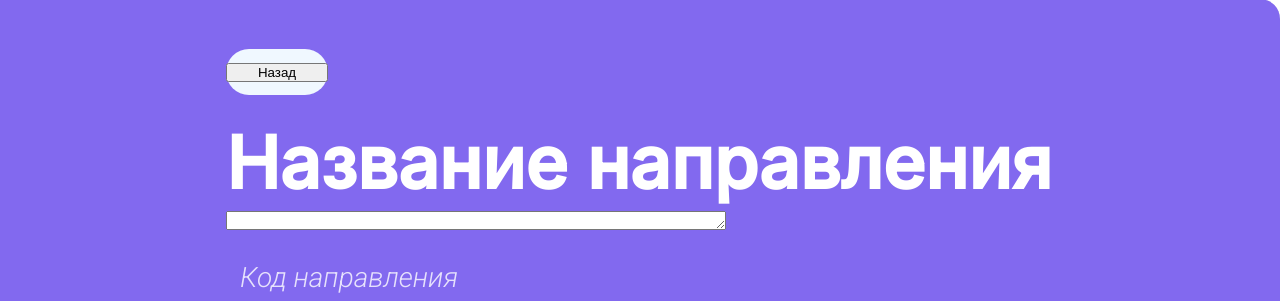
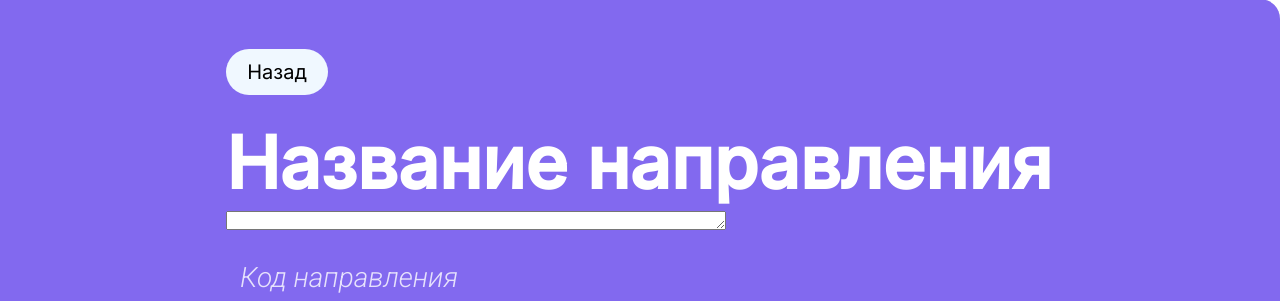
Before and after one commit to ICFA/Campus-by-Flairest, a Django app: page /speccreate/ in a window 1280 px wide. Shown: the part 109-410 px from the top of the page. Run offline with Django 5.2, Linux system fonts and the light colour scheme; parts of the project's set-up code (start-up, migrations or seed data) failed here and were passed over; some libraries are stand-ins or nearby versions.

Commit message:
Внешний вид кнопок

```diff
--- a/Flairest_team_campus_project/flairest_campus/static/flairest_campus/css/direction-style.css
+++ b/Flairest_team_campus_project/flairest_campus/static/flairest_campus/css/direction-style.css
@@ -14,7 +14,7 @@ body {
     width: 102px;
     height: 46px;
     border-radius: 56px;
-    background-color: aliceblue;
+    background-color: rgba(255, 255, 255, 0);
 }
 
 #back a {
--- a/Flairest_team_campus_project/flairest_campus/static/flairest_campus/css/index-style.css
+++ b/Flairest_team_campus_project/flairest_campus/static/flairest_campus/css/index-style.css
@@ -123,6 +123,7 @@ body {
     overflow-y: scroll;
     max-height: 780px;
     padding-bottom: 0px;
+    margin-top: 20px;
 }
 
 .univ-container {
--- a/Flairest_team_campus_project/flairest_campus/static/flairest_campus/css/nav.css
+++ b/Flairest_team_campus_project/flairest_campus/static/flairest_campus/css/nav.css
@@ -179,3 +179,21 @@
         display: none;
     }
 }
+
+input[type=button] {
+    cursor: pointer;
+    background-color: #f0f8ff;
+    border: 0;
+    height: 46px;
+    border-radius: 56px;
+    transition: all .1s linear;
+    font-family: inherit;
+}
+
+.back-wrapper input[type=button] {
+    font-size: 20px;
+}
+
+input[type=button]:hover {
+    background-color: #c9ced3;
+}
```
